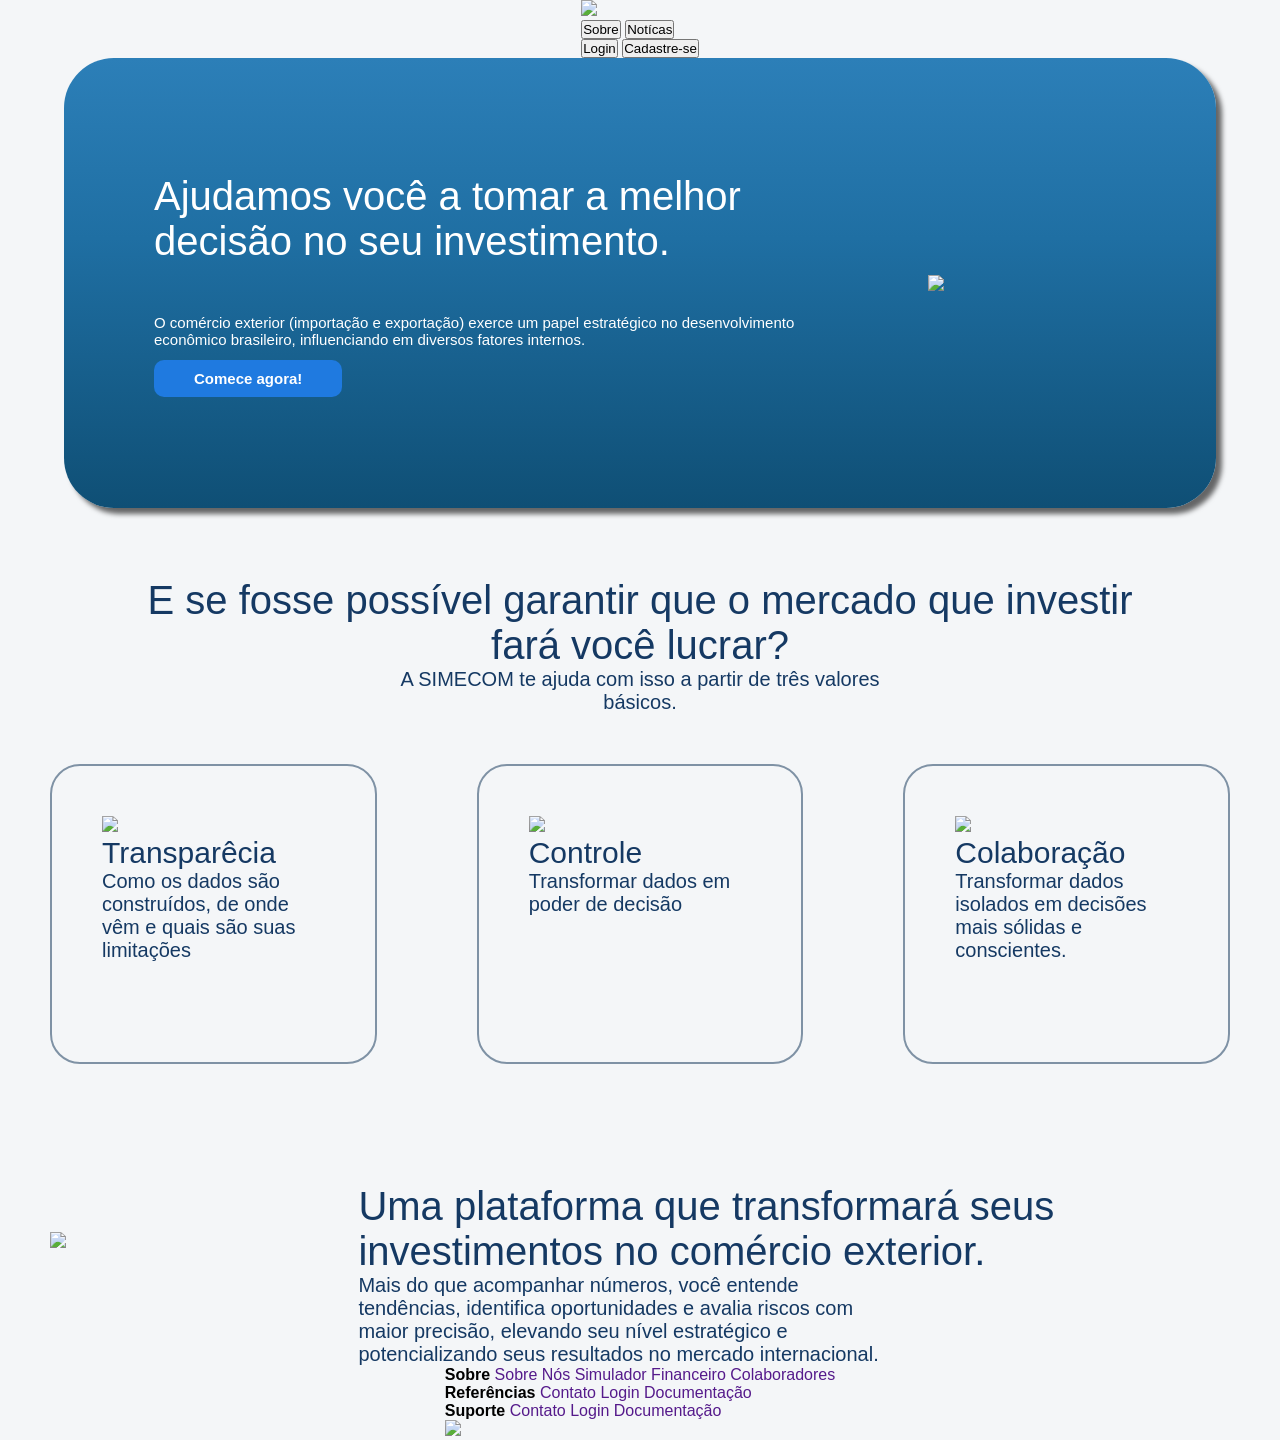
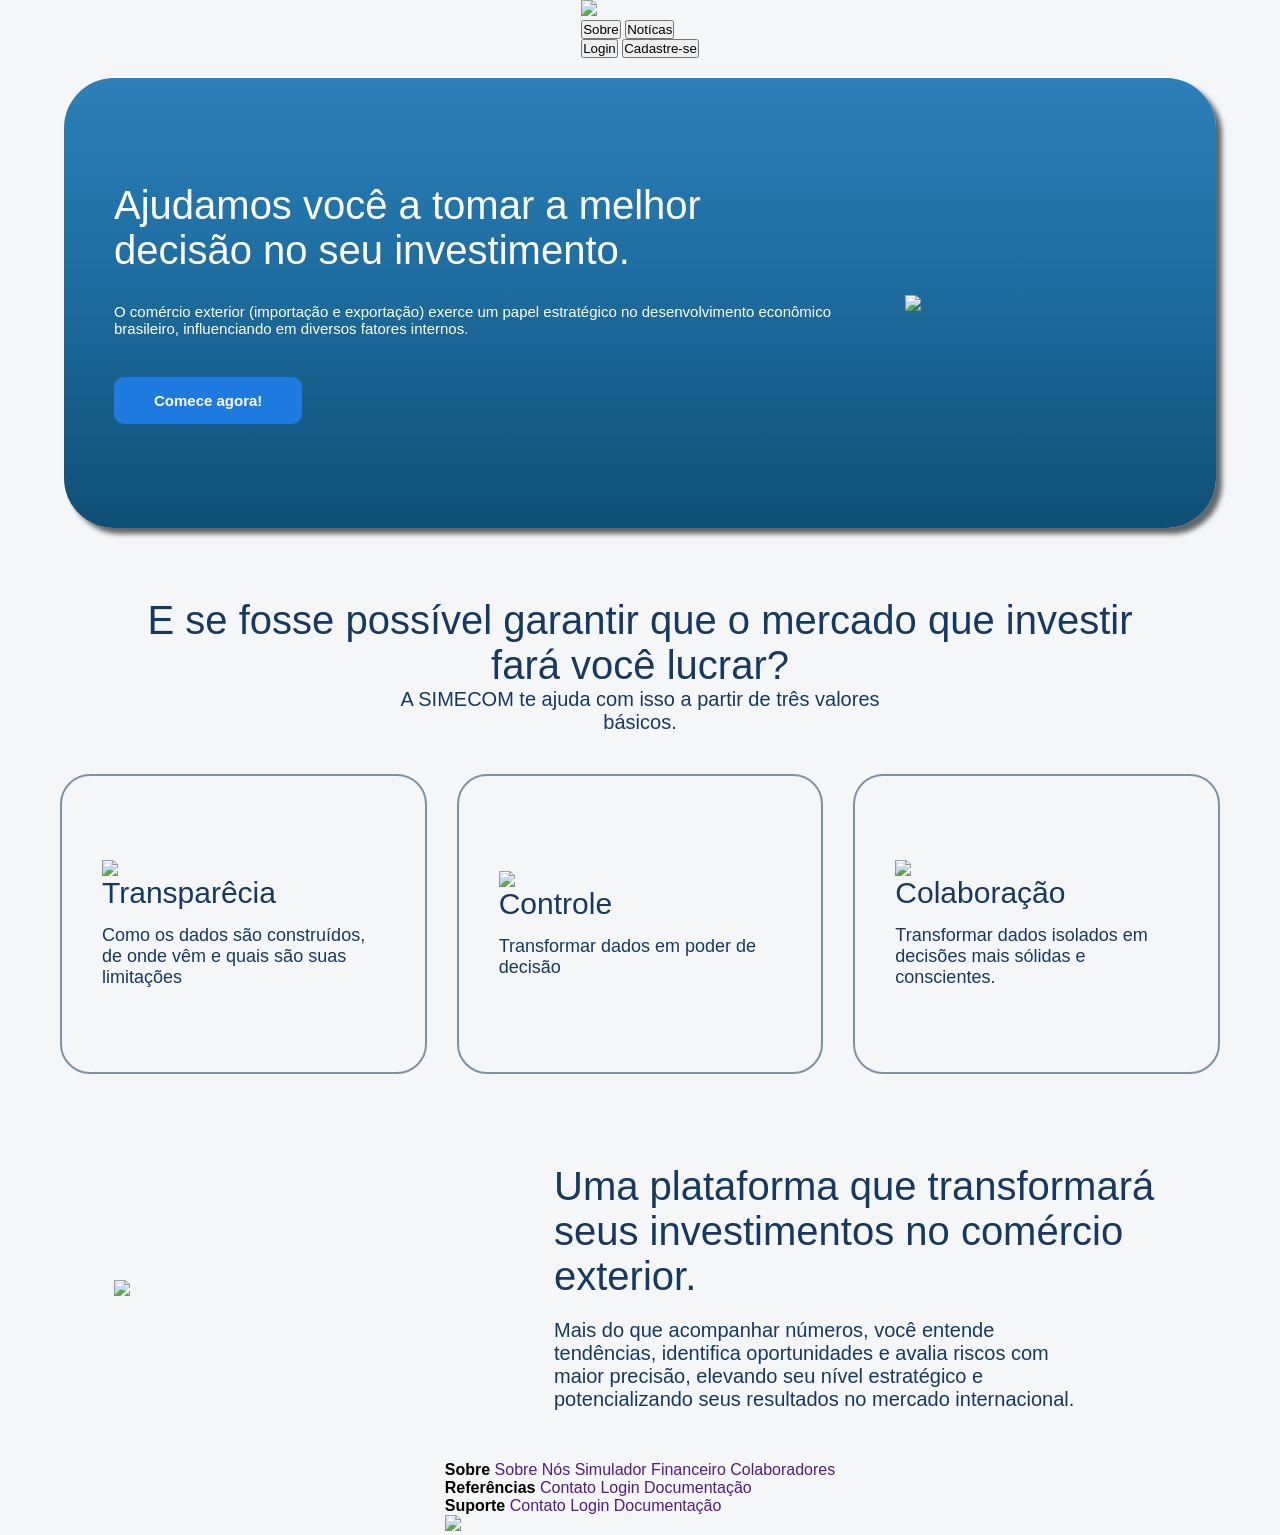

fix/responsividade institucional

--- a/web-data-viz/public/css/Style.css
+++ b/web-data-viz/public/css/Style.css
@@ -1,7 +1,5 @@
 @import url("https://fonts.googleapis.com/css2?family=Inter:ital,opsz,wght@0,14..32,100..900;1,14..32,100..900&display=swap");
-
 @import url('https://fonts.googleapis.com/css2?family=Commissioner:wght@100..900&family=Montserrat:ital,wght@0,100..900;1,100..900&family=Ovo&family=Poppins:ital,wght@0,100;0,200;0,300;0,400;0,500;0,600;0,700;0,800;0,900;1,100;1,200;1,300;1,400;1,500;1,600;1,700;1,800;1,900&family=Source+Code+Pro:ital,wght@0,200..900;1,200..900&family=Tektur:wght@400..900&display=swap');
-
 
 * {
   margin: 0;
@@ -18,29 +16,30 @@ body {
   font-family: 'Inter', sans-serif;
 }
 
-header img {
-  width: 164px;
-}
-
 a {
   text-decoration: none;
 }
 
+/* ================= HEADER ================= */
 header {
   display: flex;
   justify-content: space-between;
   align-items: center;
-
-  height: 90px;
+  min-height: 90px;
   width: 80%;
   margin: 0 auto;
+  padding: 20px 0;
+}
+
+header img {
+  width: 164px;
+  max-width: 100%;
 }
 
 .header-buttons {
   display: flex;
   align-items: center;
-
-  gap: 50px;
+  gap: 30px;
   flex-wrap: wrap;
 }
 
@@ -48,7 +47,7 @@ header {
   justify-content: center;
   border: none;
   font-size: 1rem;
-
+  background: transparent;
   cursor: pointer;
 }
 
@@ -58,42 +57,35 @@ header {
   height: 37px;
 }
 
-.botao-circular {
+.botao-circular, .botao-circular-azul {
   display: flex;
   justify-content: center;
   align-items: center;
-
-  border: 2px solid #B8BABC;
-  background-color: #F4F6F8;
-
   height: 40px;
   width: 120px;
   border-radius: 40px;
-
   font-size: 1rem;
-
   cursor: pointer;
+  text-align: center;
+}
+
+.botao-circular {
+  border: 2px solid #B8BABC;
+  background-color: #F4F6F8;
+  color: inherit;
 }
 
 .botao-circular-azul {
   color: #ffffff;
-
   border: none;
   background-color: #1F7AE0;
-
-  height: 40px;
-  width: 120px;
-  border-radius: 40px;
-
-  font-size: 1rem;
-
-  cursor: pointer;
 }
 
+/* ================= CARD 1 ================= */
 .Card1 {
   background-color: #1f7ae0;
   width: 90%;
-  height: 450px;
+  min-height: 450px;
   border-radius: 50px;
   background: linear-gradient(to bottom, #2c7fb8 0%, #1f6fa3 40%, #0f4f75 100%);
   box-shadow: 6px 6px 5px 0 #00000096;
@@ -101,10 +93,13 @@ header {
   justify-content: center;
   align-items: center;
   overflow: hidden;
+  margin-top: 20px;
 }
 
 .Card1 img {
   width: 450px;
+  max-width: 90%;
+  height: auto;
   margin: 20px;
 }
 
@@ -112,35 +107,35 @@ header {
   font-family: 'Poppins', sans-serif;
   color: rgb(255, 255, 255);
   font-size: 40px;
-  padding: 90px;
+  padding: 50px;
 }
 
 .WhiteText a {
   font-family: 'Inter', sans-serif;
   font-weight: 600;
   color: rgb(255, 255, 255);
-  margin-top: 70px;
   font-size: 15px;
-  text-decoration: none;
   background-color: #1f7ae0;
-  padding: 10px;
-  padding-left: 40px;
-  padding-right: 40px;
+  padding: 15px 40px;
   border-radius: 10px;
+  display: inline-block;
+  margin-top: 40px;
 }
 
 .WhiteText p {
   font-family: 'Inter', sans-serif;
-  margin-top: 50px;
+  margin-top: 30px;
   font-size: 15px;
 }
 
+/* ================= TEXTOS E CARD PACKAGE ================= */
 .text {
   font-family: "Poppins", sans-serif;
   color: #153963;
   margin-top: 70px;
   font-size: 40px;
   text-align: center;
+  padding: 0 20px;
 }
 
 .text p {
@@ -149,18 +144,25 @@ header {
 
 .CardPackage {
   display: flex;
+  justify-content: center;
+  flex-wrap: wrap;
   width: 100%;
+  max-width: 1200px;
+  gap: 30px;
+  padding: 40px 20px;
 }
 
 .SmallCard {
   font-family: "Poppins", sans-serif;
-  margin: 50px;
-  outline: none;
-  height: 300px;
-  width: 45%;
+  flex: 1;
+  min-width: 300px;
+  min-height: 300px;
   border: 2.5px solid #7f92a5;
   border-radius: 30px;
-  padding: 50px;
+  padding: 40px;
+  display: flex;
+  flex-direction: column;
+  justify-content: center;
 }
 
 .SmallCard h3 {
@@ -168,62 +170,75 @@ header {
   font-size: 30px;
   text-align: left;
   font-weight: normal;
+  margin-bottom: 15px;
 }
 
 .SmallCard p {
   color: #153963;
-  font-size: 20px;
+  font-size: 18px;
   text-align: left;
 }
 
+/* ================= CARD 2 ================= */
 .Card2 {
   display: flex;
   align-items: center;
-  padding-left: 50px;
-  padding-right: 50px;
+  justify-content: space-between;
+  width: 90%;
+  max-width: 1200px;
+  padding: 50px;
+  gap: 40px;
 }
 
 .Card2 img {
   width: 40%;
+  max-width: 400px;
+  height: auto;
 }
 
 .Card2 .text {
   text-align: left;
+  margin-top: 0;
+  padding: 0;
+  flex: 1;
 }
 
 .Card2 .text p {
   font-family: "Inter", sans-serif;
+  margin-top: 20px;
 }
 
+/* ================= FOOTER ================= */
 footer {
   display: flex;
   align-items: center;
-
   background-color: #0B3C5D;
-
   width: 100%;
   min-height: 360px;
   padding: 40px 0;
+  margin-top: 50px;
 }
 
 .div-footer {
   display: flex;
   justify-content: space-between;
-  align-items: center;
-
+  align-items: flex-start;
+  flex-wrap: wrap;
   width: 80%;
   margin: 0 auto;
+  gap: 40px;
 }
 
 .footer-texto {
   display: flex;
+  flex-wrap: wrap;
+  gap: 40px;
 }
 
 .div-footer p,
 .div-footer li {
   color: #ffffff;
-
-  padding: 10px 20px;
+  padding: 5px 0;
 }
 
 .div-footer ul {
@@ -237,4 +252,83 @@ footer {
 
 .div-footer img {
   width: 300px;
+  max-width: 100%;
+  height: auto;
+}
+
+/* ================= MEDIA QUERIES (RESPONSIVIDADE) ================= */
+
+/* Tablets e Laptops menores */
+@media (max-width: 1024px) {
+  .Card1 {
+    flex-direction: column;
+    padding: 40px 20px;
+    text-align: center;
+  }
+  
+  .WhiteText {
+    padding: 20px;
+  }
+  
+  .Card2 {
+    padding: 30px;
+  }
+}
+
+/* Dispositivos Móveis (Celulares) */
+@media (max-width: 768px) {
+  header {
+    flex-direction: column;
+    gap: 20px;
+  }
+
+  .header-buttons {
+    justify-content: center;
+  }
+  
+  .separate {
+    display: none; /* Esconde a barra separadora no mobile para poupar espaço */
+  }
+
+  .WhiteText {
+    font-size: 28px;
+  }
+
+  .WhiteText p {
+    font-size: 14px;
+  }
+  
+  .text {
+    font-size: 30px;
+  }
+  
+  .text p {
+    font-size: 16px;
+  }
+
+  .Card2 {
+    flex-direction: column-reverse;
+    text-align: center;
+    padding: 20px;
+  }
+
+  .Card2 img {
+    width: 80%;
+  }
+
+  .Card2 .text {
+    text-align: center;
+  }
+
+  .div-footer {
+    flex-direction: column;
+    align-items: center;
+    text-align: center;
+  }
+
+  .footer-texto {
+    flex-direction: column;
+    align-items: center;
+    gap: 20px;
+  }
 }
